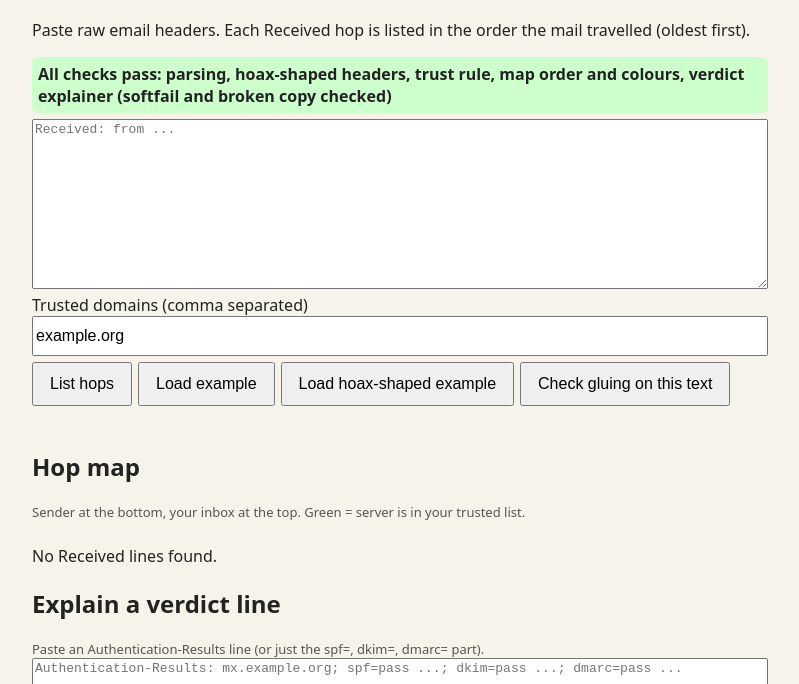
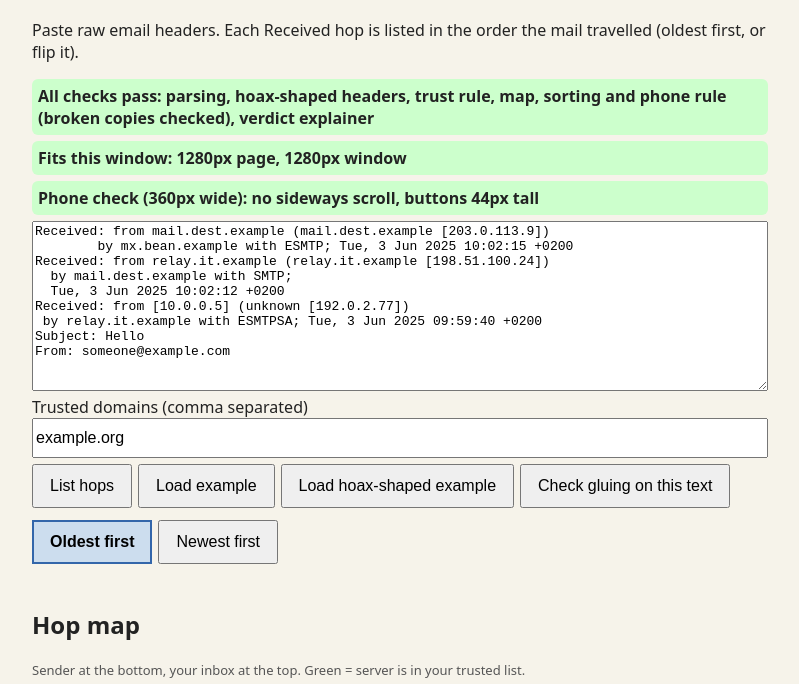
Before and after one commit to Bean-Bengal/hop-lister, a plain HTML site: page index.html in a window 1280 px wide. Shown: the part 79-763 px from the top of the page, without its empty margins (240-1039 px from the left). Drawn offline with Linux system fonts and the light colour scheme.

Commit message:
Hop Lister, version 5

```diff
--- a/index.html
+++ b/index.html
@@ -7,11 +7,12 @@ textarea{width:100%;box-sizing:border-box;min-height:170px;font-family:monospace
 textarea.short{min-height:70px}
 input[type=text]{width:100%;box-sizing:border-box;font-size:16px;min-height:40px}
 button{min-height:44px;padding:0 16px;font-size:16px;margin:6px 6px 6px 0}
-button:active{transform:scale(.97)}
+button:active{transform:scale(.97);background:#ddd}
+button.on{background:#cde;font-weight:bold;border:2px solid #36a}
 .hop{background:#fff;border-left:6px solid #3a7;margin:8px 0;padding:8px;border-radius:6px;overflow-wrap:anywhere}
 .hop b{color:#175}
 .raw{font-family:monospace;font-size:12px;color:#555}
-#banner,#gl,#av{padding:6px;border-radius:6px;font-weight:bold;margin:6px 0;overflow-wrap:anywhere}
+#banner,#gl,#av,#ov,#pv{padding:6px;border-radius:6px;font-weight:bold;margin:6px 0;overflow-wrap:anywhere}
 .ok{background:#cfc}.bad{background:#fcc}.warn{background:#ffe9a8}
 #map{display:flex;flex-direction:column-reverse;gap:6px;margin:8px 0}
 .node{padding:8px;border-radius:6px;border-left:8px solid #e90;background:#ffe4b8;overflow-wrap:anywhere}
@@ -20,13 +21,17 @@ button:active{transform:scale(.97)}
 .cap{font-size:13px;color:#555}
 .vd{background:#fff;margin:6px 0;padding:8px;border-radius:6px;border-left:6px solid #999;overflow-wrap:anywhere}
 .vd.pass{border-color:#2a6}.vd.fail{border-color:#c33}.vd.warn{border-color:#e90}
+@media (max-width:520px){.btns button{display:block;width:100%;margin:6px 0}h1{font-size:24px}}
 </style></head><body>
 <h1>Hop Lister</h1>
-<p>Paste raw email headers. Each Received hop is listed in the order the mail travelled (oldest first).</p>
+<p>Paste raw email headers. Each Received hop is listed in the order the mail travelled (oldest first, or flip it).</p>
 <div id="banner">tests running</div>
+<div id="ov"></div>
+<div id="pv">phone check running</div>
 <textarea id="in" placeholder="Received: from ..."></textarea>
 <label>Trusted domains (comma separated)<input type="text" id="trust" value="example.org"></label>
-<div><button id="go">List hops</button><button id="demo">Load example</button><button id="real">Load hoax-shaped example</button><button id="glue">Check gluing on this text</button></div>
+<div class="btns"><button id="go">List hops</button><button id="demo">Load example</button><button id="real">Load hoax-shaped example</button><button id="glue">Check gluing on this text</button></div>
+<div class="btns"><button id="sortOld" class="on" aria-pressed="true">Oldest first</button><button id="sortNew" aria-pressed="false">Newest first</button></div>
 <div id="gl"></div>
 <h2>Hop map</h2>
 <div class="cap">Sender at the bottom, your inbox at the top. Green = server is in your trusted list.</div>
@@ -35,7 +40,7 @@ button:active{transform:scale(.97)}
 <h2>Explain a verdict line</h2>
 <div class="cap">Paste an Authentication-Results line (or just the spf=, dkim=, dmarc= part).</div>
 <textarea id="auth" class="short" placeholder="Authentication-Results: mx.example.org; spf=pass ...; dkim=pass ...; dmarc=pass ..."></textarea>
-<div><button id="explain">Explain it</button><button id="authgood">Good example</button><button id="authbad">Dodgy example</button></div>
+<div class="btns"><button id="explain">Explain it</button><button id="authgood">Good example</button><button id="authbad">Dodgy example</button></div>
 <div id="av"></div>
 <div id="vout"></div>
 <script>
@@ -79,7 +84,6 @@ function gluingReport(raw){
   return {hops:g.length,damagedGlued:damaged(g),damagedUnglued:damaged(u),ordered:ordered,
     holds:g.length>0&&damaged(g)===0&&ordered&&damaged(u)>0};
 }
-// trust rule: the hop's "by" host is a trusted domain or a subdomain of one
 function isTrusted(host, list){
   host=String(host).toLowerCase().replace(/[<>\[\]]/g,"");
   for(var i=0;i<list.length;i++){
@@ -89,12 +93,32 @@ function isTrusted(host, list){
   }
   return false;
 }
-// broken copy: plain substring match, lets lookalikes through
 function isTrustedBroken(host, list){
   host=String(host).toLowerCase();
   return list.some(function(d){return d.trim()&&host.indexOf(d.trim().toLowerCase())>=0});
 }
-// verdict explainer: pull spf/dkim/dmarc results (first of each)
+// sort rule: oldest first by timestamp (stable; untimed hops after timed ones); newest reverses
+function sortHops(hops, newestFirst){
+  var a=hops.map(function(h,i){return {h:h,i:i}});
+  a.sort(function(x,y){
+    var nx=isNaN(x.h.ts),ny=isNaN(y.h.ts);
+    if(nx&&ny)return x.i-y.i;
+    if(nx)return 1;
+    if(ny)return -1;
+    return x.h.ts-y.h.ts||x.i-y.i;
+  });
+  var r=a.map(function(o){return o.h});
+  return newestFirst?r.reverse():r;
+}
+function sortHopsBroken(hops, newestFirst){return hops.slice()}
+var newestFirst=false;
+// phone verdict: pure function of measured numbers
+function phoneVerdict(scrollW, screenW, minBtnH){
+  if(scrollW>screenW)return "wide";
+  if(minBtnH<44)return "small";
+  return "ok";
+}
+function phoneVerdictBroken(scrollW, screenW, minBtnH){return "ok"}
 function parseVerdicts(text){
   var r={},re=/\b(spf|dkim|dmarc)\s*=\s*([a-z]+)/gi,m;
   while((m=re.exec(text))){var k=m[1].toLowerCase();if(!(k in r))r[k]=m[2].toLowerCase()}
@@ -124,7 +148,6 @@ function levelOf(v){
   if(v==="fail"||v==="permerror")return "fail";
   return "warn";
 }
-// overall call: bad if anything failed, warn if anything not a clean pass or missing, ok otherwise
 function overall(r){
   var keys=Object.keys(r);
   if(!keys.length)return "none";
@@ -133,7 +156,6 @@ function overall(r){
   if(!("dmarc" in r))warn=true;
   return warn?"warn":"ok";
 }
-// broken copy: treats anything except fail as fine
 function overallBroken(r){
   var keys=Object.keys(r);
   if(!keys.length)return "none";
@@ -169,11 +191,20 @@ function render(){
   var o=document.getElementById("out");
   renderMap(hops);
   if(!hops.length){o.innerHTML="<p>No Received lines found.</p>";return}
-  o.innerHTML=hops.map(function(h,i){
+  var shown=sortHops(hops,newestFirst);
+  o.innerHTML=shown.map(function(h){
+    var i=hops.indexOf(h);
     var gap="";
     if(i>0&&!isNaN(h.ts)&&!isNaN(hops[i-1].ts))gap=" (+"+Math.round((h.ts-hops[i-1].ts)/1000)+"s)";
     return '<div class="hop"><b>Hop '+(i+1)+'</b> '+esc(h.from)+' → '+esc(h.by)+'<br>IP: '+(h.ips.map(esc).join(", ")||"none found")+'<br>Time: '+esc(h.time||"none")+gap+'<div class="raw">'+esc(h.raw)+'</div></div>';
   }).join("");
+}
+function setOrder(nf){
+  newestFirst=nf;
+  var a=document.getElementById("sortOld"), b=document.getElementById("sortNew");
+  a.className=nf?"":"on";b.className=nf?"on":"";
+  a.setAttribute("aria-pressed",nf?"false":"true");b.setAttribute("aria-pressed",nf?"true":"false");
+  render();
 }
 function showGlue(){
   var r=gluingReport(document.getElementById("in").value), g=document.getElementById("gl");
@@ -181,7 +212,44 @@ function showGlue(){
   g.className=r.holds?"ok":"bad";
   g.textContent=(r.holds?"Gluing holds: ":"Check this: ")+r.hops+" hops, "+r.damagedGlued+" damaged when glued, "+r.damagedUnglued+" damaged if not glued, times "+(r.ordered?"in order":"OUT OF ORDER")+(r.damagedUnglued===0?" (no folded lines here, so nothing to prove)":"");
 }
+function minButtonHeight(doc){
+  var bs=doc.querySelectorAll("button"), m=9999;
+  for(var i=0;i<bs.length;i++){var h=bs[i].getBoundingClientRect().height;if(h<m)m=h}
+  return m;
+}
+function checkOverflow(){
+  var o=document.getElementById("ov"), sw=document.documentElement.scrollWidth, iw=window.innerWidth;
+  var fits=sw<=iw;
+  o.className=fits?"ok":"bad";
+  o.textContent=(fits?"Fits this window: ":"Too wide here: ")+sw+"px page, "+iw+"px window";
+}
+// real phone-width check: hidden 360px copy of this page; skipped inside the copy itself
+function phoneCheck(){
+  var p=document.getElementById("pv");
+  if(window.parent!==window){p.style.display="none";return}
+  try{
+    var f=document.createElement("iframe");
+    f.style.cssText="position:absolute;left:0;top:0;width:360px;height:700px;border:0;visibility:hidden;pointer-events:none";
+    f.setAttribute("aria-hidden","true");f.tabIndex=-1;
+    f.onload=function(){
+      window.setTimeout(function(){
+        try{
+          var d=f.contentDocument, sw=d.documentElement.scrollWidth, bh=minButtonHeight(d);
+          var v=phoneVerdict(sw,360,bh);
+          var catches=phoneVerdictBroken(sw+50,360,10)==="ok"&&phoneVerdict(sw+50,360,10)!=="ok"&&phoneVerdict(360,360,44)==="ok"&&phoneVerdict(361,360,44)==="wide"&&phoneVerdict(360,360,43)==="small";
+          p.className=(v==="ok"&&catches)?"ok":"bad";
+          p.textContent=(v==="ok"?"Phone check (360px wide): no sideways scroll, buttons "+Math.round(bh)+"px tall":"Phone check FAILED at 360px: "+v+" ("+sw+"px page, smallest button "+Math.round(bh)+"px)")+(catches?"":" (checker itself broken)");
+        }catch(e){p.className="bad";p.textContent="Phone check error: "+e.message}
+        if(f.parentNode)f.parentNode.removeChild(f);
+      },300);
+    };
+    f.srcdoc="<!DOCTYPE html>"+document.documentElement.outerHTML;
+    document.body.appendChild(f);
+  }catch(e){p.className="bad";p.textContent="Phone check error: "+e.message}
+}
 document.getElementById("go").onclick=render;
+document.getElementById("sortOld").onclick=function(){setOrder(false)};
+document.getElementById("sortNew").onclick=function(){setOrder(true)};
 document.getElementById("trust").oninput=render;
 document.getElementById("glue").onclick=function(){render();showGlue()};
 document.getElementById("demo").onclick=function(){document.getElementById("in").value=DEMO;render()};
@@ -189,6 +257,7 @@ document.getElementById("real").onclick=function(){document.getElementById("in")
 document.getElementById("explain").onclick=showVerdict;
 document.getElementById("authgood").onclick=function(){document.getElementById("auth").value=AUTH_GOOD;showVerdict()};
 document.getElementById("authbad").onclick=function(){document.getElementById("auth").value=AUTH_BAD;showVerdict()};
+window.addEventListener("resize",checkOverflow);
 (function(){
   var b=document.getElementById("banner");
   try{
@@ -222,14 +291,35 @@ document.getElementById("authbad").onclick=function(){document.getElementById("a
     t(!isTrusted("mailin.example.org",[" "]),"trust: blank entry");
     t(isTrusted("MAILIN.Example.ORG",["Example.org"]),"trust: case");
     t(isTrustedBroken("notexample.org",L)&&!isTrusted("notexample.org",L),"trust: broken copy must fail");
+    var sh=[{ts:300,n:"c"},{ts:100,n:"a"},{ts:NaN,n:"x"},{ts:200,n:"b"},{ts:100,n:"a2"}];
+    var so=sortHops(sh,false).map(function(o){return o.n}).join(",");
+    var sn=sortHops(sh,true).map(function(o){return o.n}).join(",");
+    t(so==="a,a2,b,c,x","sort: oldest first, tie stable, untimed last");
+    t(sn==="x,c,b,a2,a","sort: newest first is the exact reverse");
+    t(sortHops([],true).length===0,"sort: empty");
+    t(sortHops([sh[0]],false).length===1,"sort: single");
+    t(sh[0].n==="c","sort: input not changed");
+    t(sortHopsBroken(sh,false).map(function(o){return o.n}).join(",")!==so,"sort: broken copy must fail");
+    t(sortHopsBroken(sh,true).map(function(o){return o.n}).join(",")!==sn,"sort: broken copy must fail newest");
+    t(phoneVerdict(360,360,44)==="ok","phone: exact fit and 44px passes");
+    t(phoneVerdict(361,360,44)==="wide","phone: one px too wide fails");
+    t(phoneVerdict(360,360,43)==="small","phone: 43px button fails");
+    t(phoneVerdictBroken(500,360,10)==="ok"&&phoneVerdict(500,360,10)!=="ok","phone: broken copy must fail");
     document.getElementById("in").value=HOAX;render();
     var nodes=document.querySelectorAll("#map .node");
     t(nodes.length===3,"map: three nodes");
     t(nodes[0].className.indexOf("trusted")<0,"map: sender hop not trusted");
     t(nodes[2].className.indexOf("trusted")>=0,"map: inbox hop trusted");
     t(getComputedStyle(document.getElementById("map")).flexDirection==="column-reverse","map: bottom to top");
+    var first=function(){return document.querySelector("#out .hop b").textContent};
+    t(first()==="Hop 1","sort: starts oldest first");
+    document.getElementById("sortNew").click();
+    t(first()==="Hop 3","sort button: newest first shows hop 3 on top");
+    t(document.getElementById("sortNew").getAttribute("aria-pressed")==="true","sort button: newest pressed");
+    document.getElementById("sortOld").click();
+    t(first()==="Hop 1","sort button: oldest first again");
+    t(document.getElementById("sortOld").getAttribute("aria-pressed")==="true","sort button: oldest pressed");
     document.getElementById("in").value="";render();
-    // verdict explainer
     var g=parseVerdicts(AUTH_GOOD), d=parseVerdicts(AUTH_BAD);
     t(g.spf==="pass"&&g.dkim==="pass"&&g.dmarc==="pass","verdict: parse good");
     t(d.spf==="softfail"&&d.dkim==="none"&&d.dmarc==="fail","verdict: parse dodgy");
@@ -244,7 +334,11 @@ document.getElementById("authbad").onclick=function(){document.getElementById("a
     t(overallBroken({spf:"softfail",dkim:"pass",dmarc:"pass"})!==overall({spf:"softfail",dkim:"pass",dmarc:"pass"}),"verdict: broken copy must fail");
     t(explainOne("spf","softfail").length>10&&explainOne("dkim","weird").indexOf("not a common")>0,"verdict: wording");
     if(fails.length){b.className="bad";b.textContent="FAIL: "+fails.join(", ")}
-    else{b.className="ok";b.textContent="All checks pass: parsing, hoax-shaped headers, trust rule, map order and colours, verdict explainer (softfail and broken copy checked)"}
+    else{b.className="ok";b.textContent="All checks pass: parsing, hoax-shaped headers, trust rule, map, sorting and phone rule (broken copies checked), verdict explainer"}
   }catch(e){b.className="bad";b.textContent="Error: "+e.message}
+  // leave the example showing so there is a list to see
+  document.getElementById("in").value=DEMO;render();
+  checkOverflow();
+  phoneCheck();
 })();
 </script></body></html>
```
